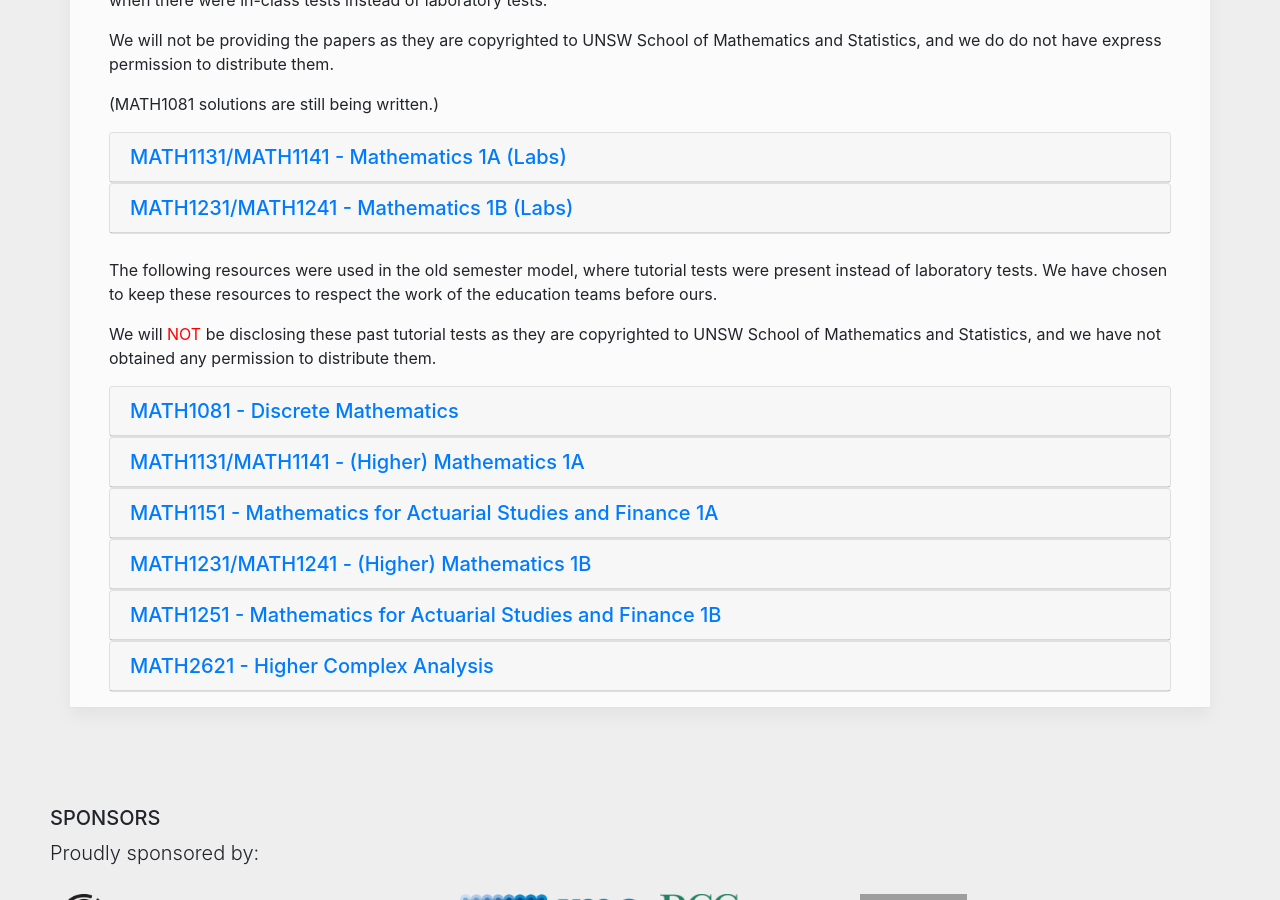
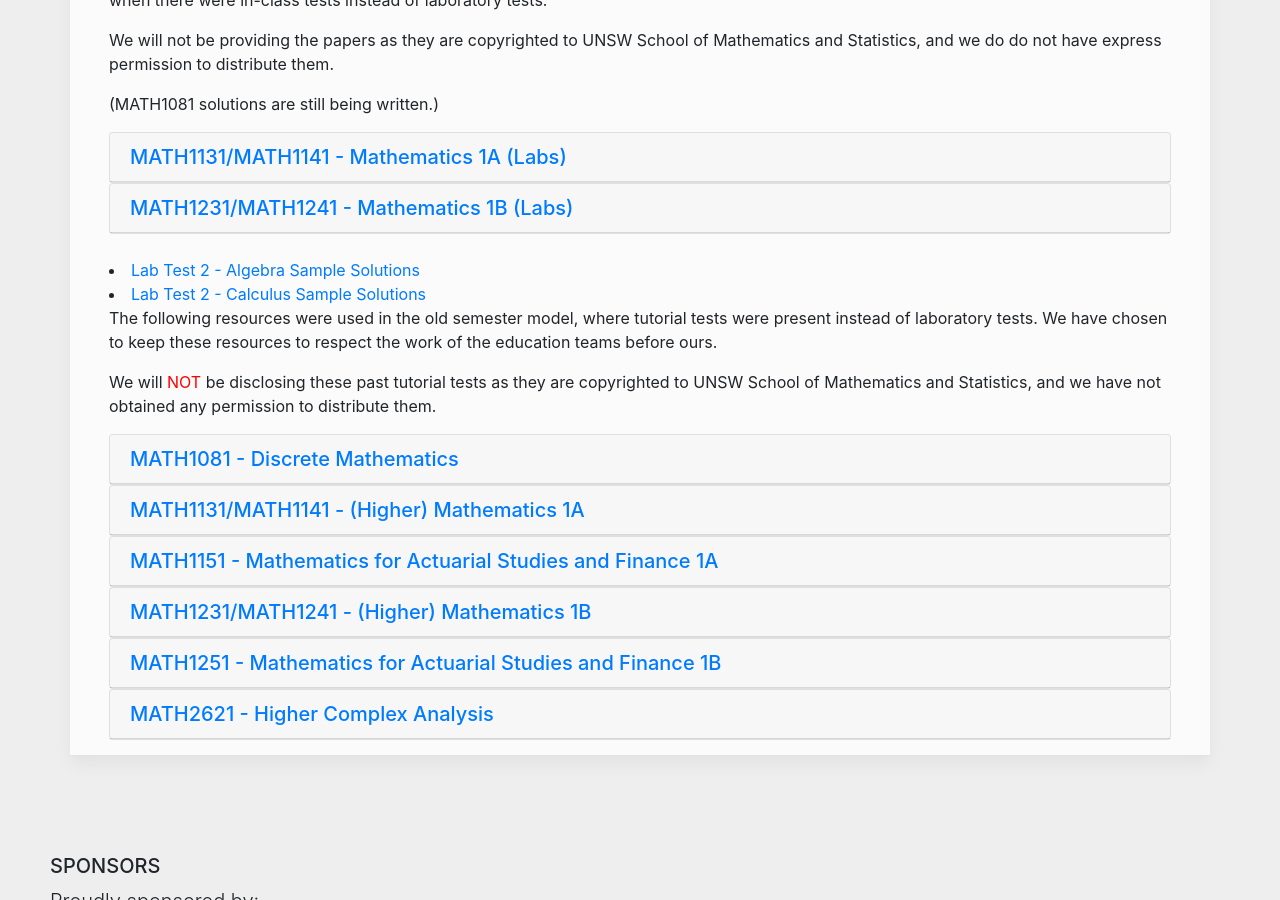
Before and after one commit to MathSocUNSW/MathSocUNSW.github.io, a Jekyll site: the page built from _pages/solutions.html, in a window 1280 px wide and 900 px high, scrolled down 680 px. Built offline with Jekyll 4.4.1, drawn with Linux system fonts in a browser that asks for light colours; nearby versions of some CDN libraries.

Commit message:
1241 lab solutions

```diff
--- a/_pages/solutions.html
+++ b/_pages/solutions.html
@@ -90,6 +90,18 @@ title_text: These are solutions to past exams created by MathSoc. Please let us
 	</div>
 </div>
 <br>
+<div>
+	<li>
+		<a href="{{ solutions_url }}/MATH1231_MATH1241/MATH12_34_1_Algebra_Solutions.pdf">
+			Lab Test 2 - Algebra Sample Solutions
+		</a>
+	</li>
+	<li>
+		<a href="{{ solutions_url }}/MATH1231_MATH1241/MATH12_34_1_Calculus_Solutions.pdf">
+			Lab Test 2 - Calculus Sample Solutions
+		</a>
+	</li>
+</div>
 <div>
 	<p>
 		The following resources were used in the old semester model, where tutorial tests were present instead of laboratory tests. We have chosen to keep these resources to respect the work of the education teams before ours.
```
Also changed, not shown: docs/resources/first-year-solutions/index.html (+12 -0 lines).
